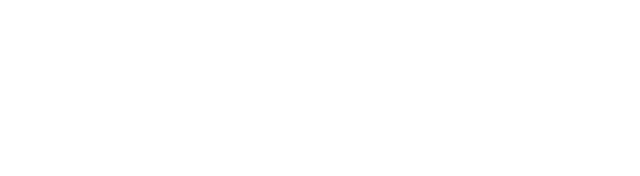
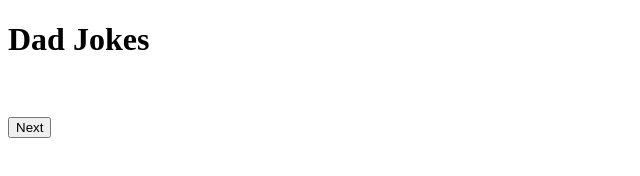
Before and after one commit to BipinNeupane/dadJokeGenerator, a plain HTML site: page index.html in a window 1280 px wide. Shown: the whole page, without its empty margins (0-640 px from the left). Drawn offline with Linux system fonts and the light colour scheme.

Commit message:
basic layout made

```diff
--- a/index.html
+++ b/index.html
@@ -1,12 +1,20 @@
 <!DOCTYPE html>
 <html lang="en">
-<head>
-    <meta charset="UTF-8">
-    <meta http-equiv="X-UA-Compatible" content="IE=edge">
-    <meta name="viewport" content="width=device-width, initial-scale=1.0">
-    <title>Document</title>
-</head>
-<body>
-
-</body>
+  <head>
+    <meta charset="UTF-8" />
+    <meta http-equiv="X-UA-Compatible" content="IE=edge" />
+    <meta name="viewport" content="width=device-width, initial-scale=1.0" />
+    <title>Dad Joke</title>
+    <link rel="stylesheet" href="./style.css">
+  </head>
+  <body>
+    <div class="maim">
+        <div id="container">
+            <h1 class="topic">Dad Jokes</h1><br>
+            <h3 id="jokes"></h3>
+            <button type="submit">Next</button>
+        </div>
+    </div>
+    <script src="script.js" async defer></script>
+  </body>
 </html>
```
